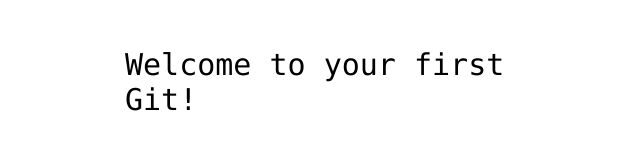
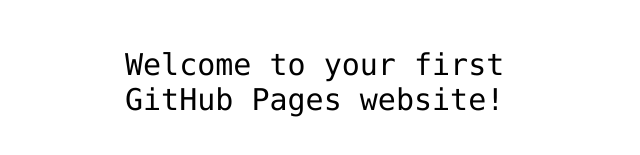
Before and after one commit to Tejassu/Test, a plain HTML site: page index.html in a window 1280 px wide. Shown: the part 341-496 px from the top of the page, without its empty margins (315-955 px from the left). Drawn offline with Linux system fonts and the light colour scheme.

Commit message:
Revert "Test1"

```diff
--- a/index.html
+++ b/index.html
@@ -12,6 +12,7 @@
 <img src="https://octodex.github.com/images/daftpunktocat-thomas.gif" id="octocat" alt="octocat-gif" />
 
 <!-- Change this code here by copy and pasting your template on line 15 -->
-<p>Welcome to your first Git!</p>
+<p>Welcome to your first GitHub Pages website!</p>
+
 </body>
 </html>
```
Also changed, not shown: 1 other file.
